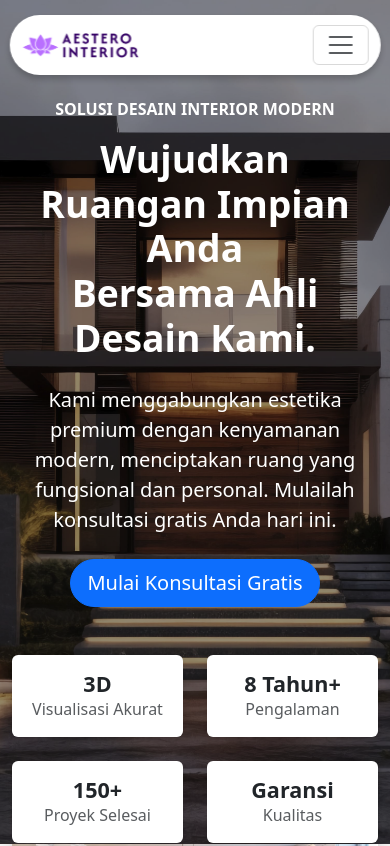
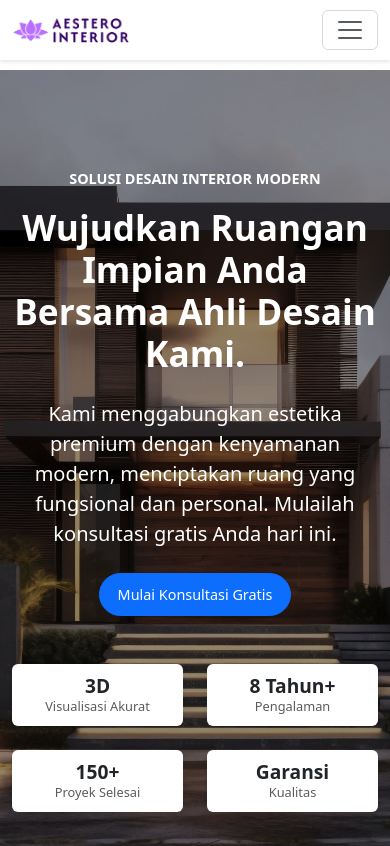
Before and after one commit to andiJJAYA/project-web-interior_landing_page, a plain HTML site: page index.html in a window 390 px wide. Shown: the top 846 px of the page. Drawn offline with nearby package versions, Linux system fonts and the light colour scheme.

Commit message:
perubahan di mobile

```diff
--- a/assets/css/style.css
+++ b/assets/css/style.css
@@ -196,3 +196,95 @@ html {
         margin-bottom: 12px;
     }
 }
+
+/* Menyesuaikan Navbar di Tablet/Mobile (lebar <= 992px) */
+@media (max-width: 992px) {
+    /* Navbar Floating */
+    .navbar-floating {
+        top: 0; /* Pindah ke paling atas layar */
+        left: 0; /* Pindah ke kiri */
+        width: 100%; /* Ambil lebar penuh */
+        max-width: none; /* Hilangkan batas max-width */
+        border-radius: 0; /* Hilangkan border melengkung */
+        box-shadow: 0 2px 4px rgba(0, 0, 0, 0.1); /* Kurangi bayangan */
+        /* Sesuaikan transform agar navigasi berada di tengah/kiri */
+        transform: none !important;
+        opacity: 1 !important;
+        animation: none !important; /* Nonaktifkan animasi floating di mobile */
+    }
+
+    /* Padding untuk body agar konten tidak tertutup fixed navbar */
+    /* Ketinggian navbar biasanya sekitar 60-70px di mobile */
+    body {
+        padding-top: 70px;
+    }
+
+    /* Override Bootstrap padding-top pada navbar jika perlu */
+    .navbar {
+        padding-top: 10px !important;
+        padding-bottom: 10px !important;
+    }
+
+    /* Agar section tidak terpaku pada 100vh di mobile */
+    .full-section {
+        height: auto; /* Biarkan tinggi menyesuaikan konten */
+        min-height: 100vh; /* Minimal 100vh untuk section Home */
+        padding-top: 70px; /* Kurangi padding atas agar tidak terlalu jauh */
+        padding-bottom: 50px;
+    }
+
+    /* Hapus padding-top pada section setelah home */
+    #home, #layanan, #portofolio, #about {
+        scroll-margin-top: 70px; /* Pertahankan scroll margin agar tidak tertutup */
+    }
+
+    /* Tombol Navigasi di Navbar */
+    .navbar-nav {
+        margin-top: 10px; /* Beri sedikit jarak saat menu terbuka */
+    }
+}
+
+/* Menyesuaikan di HP Kecil (lebar <= 576px) */
+@media (max-width: 576px) {
+    /* Font Section Home */
+    #home .home-title {
+        font-size: 2.2rem !important; /* Perkecil h1 display-3 */
+        line-height: 1.2;
+    }
+
+    #home .home-subtitle {
+        font-size: 0.9rem;
+    }
+
+    /* Tombol CTA di Home */
+    #home .btn-lg {
+        font-size: 0.9rem;
+        padding: 10px 18px;
+    }
+
+    /* Kotak Statistik di Home */
+    .home-box {
+        padding: 10px !important; /* Kurangi padding kotak statistik */
+    }
+    .home-box h2 {
+        font-size: 1.2rem; /* Perkecil judul statistik */
+    }
+    .home-box p {
+        font-size: 0.8rem;
+    }
+
+    /* Section Layanan */
+    #layanan h2 {
+        font-size: 1.5rem !important; /* Perkecil judul Layanan */
+    }
+
+    /* Section Portofolio */
+    .portfolio-section .display-6 {
+        font-size: 2rem !important; /* Perkecil judul portofolio */
+    }
+
+    /* About Section */
+    #about h1, #about h2 {
+        font-size: 1.8rem;
+    }
+}
--- a/assets/js/script.js
+++ b/assets/js/script.js
@@ -0,0 +1,26 @@
+document.addEventListener('DOMContentLoaded', function() {
+    // 1. Dapatkan elemen navbar collapse (menu yang muncul)
+    var navCollapse = document.getElementById('navMenu');
+
+    // Pastikan elemen tersebut ada
+    if (navCollapse) {
+        // Buat objek Collapse dari Bootstrap untuk mengontrolnya
+        var bsCollapse = new bootstrap.Collapse(navCollapse, {
+            toggle: false // Jangan toggle secara otomatis saat inisialisasi
+        });
+
+        // 2. Dapatkan semua tautan navigasi di dalam menu
+        var navLinks = navCollapse.querySelectorAll('.nav-link');
+
+        // 3. Iterasi setiap tautan dan tambahkan event listener
+        navLinks.forEach(function(link) {
+            link.addEventListener('click', function() {
+                // Periksa apakah menu sedang terbuka (kelas 'show')
+                if (navCollapse.classList.contains('show')) {
+                    // Jika menu terbuka, panggil metode hide() dari Bootstrap Collapse
+                    bsCollapse.hide();
+                }
+            });
+        });
+    }
+});
--- a/index.html
+++ b/index.html
@@ -187,6 +187,6 @@
 </footer>
 
 <script src="https://cdn.jsdelivr.net/npm/bootstrap@5.3.2/dist/js/bootstrap.bundle.min.js"></script>
-<script src="assets/js/main.js"></script>
+<script src="assets/js/script.js"></script>
 </body>
 </html>
```
